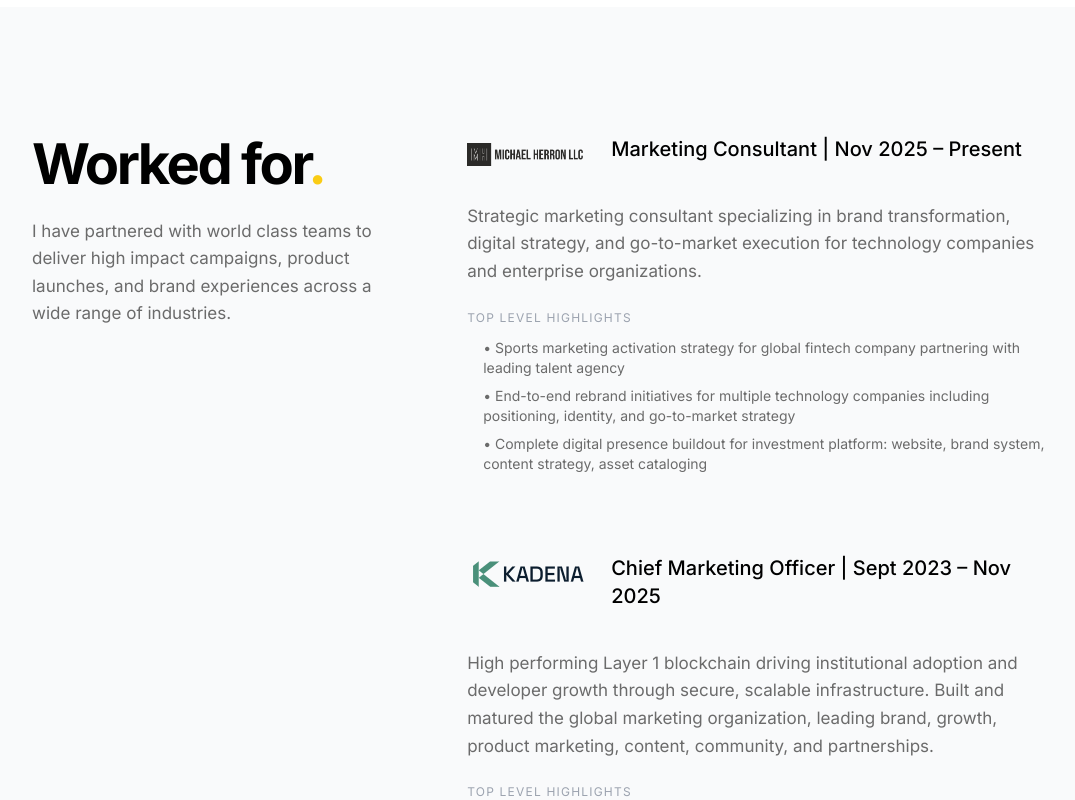
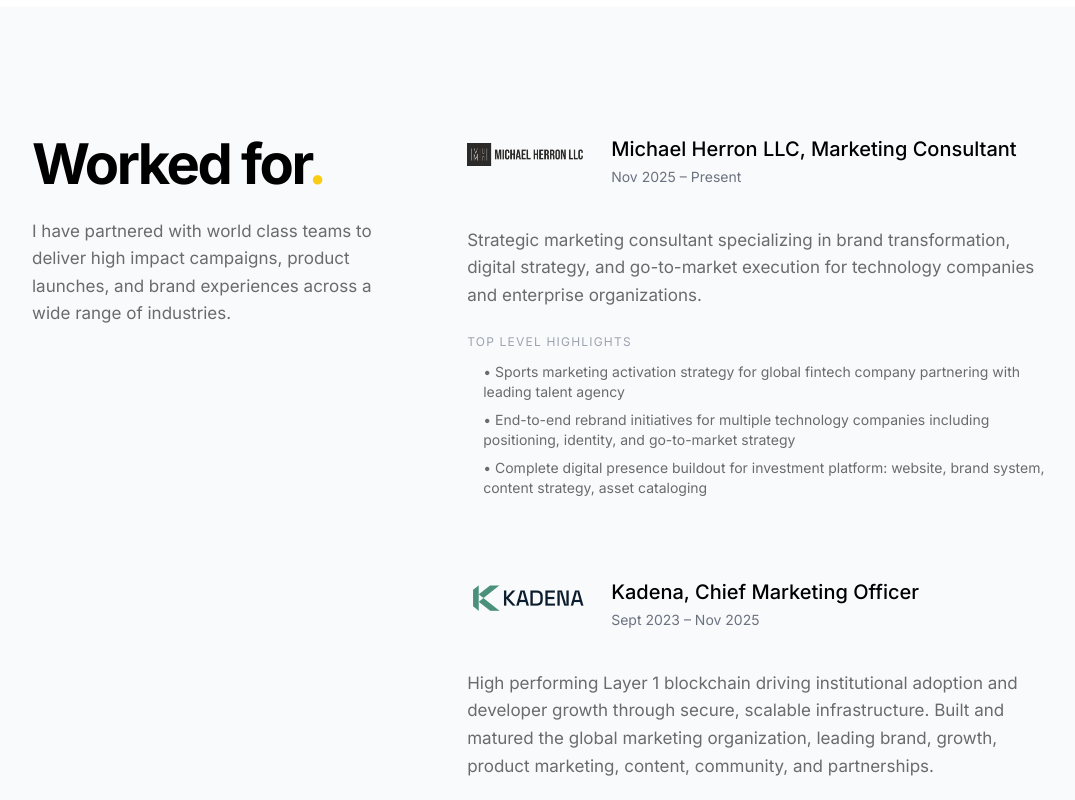
Before and after one commit to mrh1976/mherron, a Next.js app: page / in a window 1280 px wide. Shown: the part 2440-3240 px from the top of the page, without its empty margins (96-1171 px from the left). Built offline with nearby package versions, Linux system fonts and the light colour scheme.

Commit message:
Update page.tsx

```diff
--- a/app/page.tsx
+++ b/app/page.tsx
@@ -250,9 +250,10 @@ export default function Home() {
                     )}
 
                     <div className="flex-1">
-                      <h3 className="text-xl font-medium mb-4">
-                        {job.role.split(" | ")[0]} | {job.period}
+                      <h3 className="text-xl font-medium mb-1">
+                        {job.company}, {job.role.split(" | ")[0]}
                       </h3>
+                      <div className="text-sm text-gray-500 mb-4">{job.period}</div>
                     </div>
                   </div>
 
```
